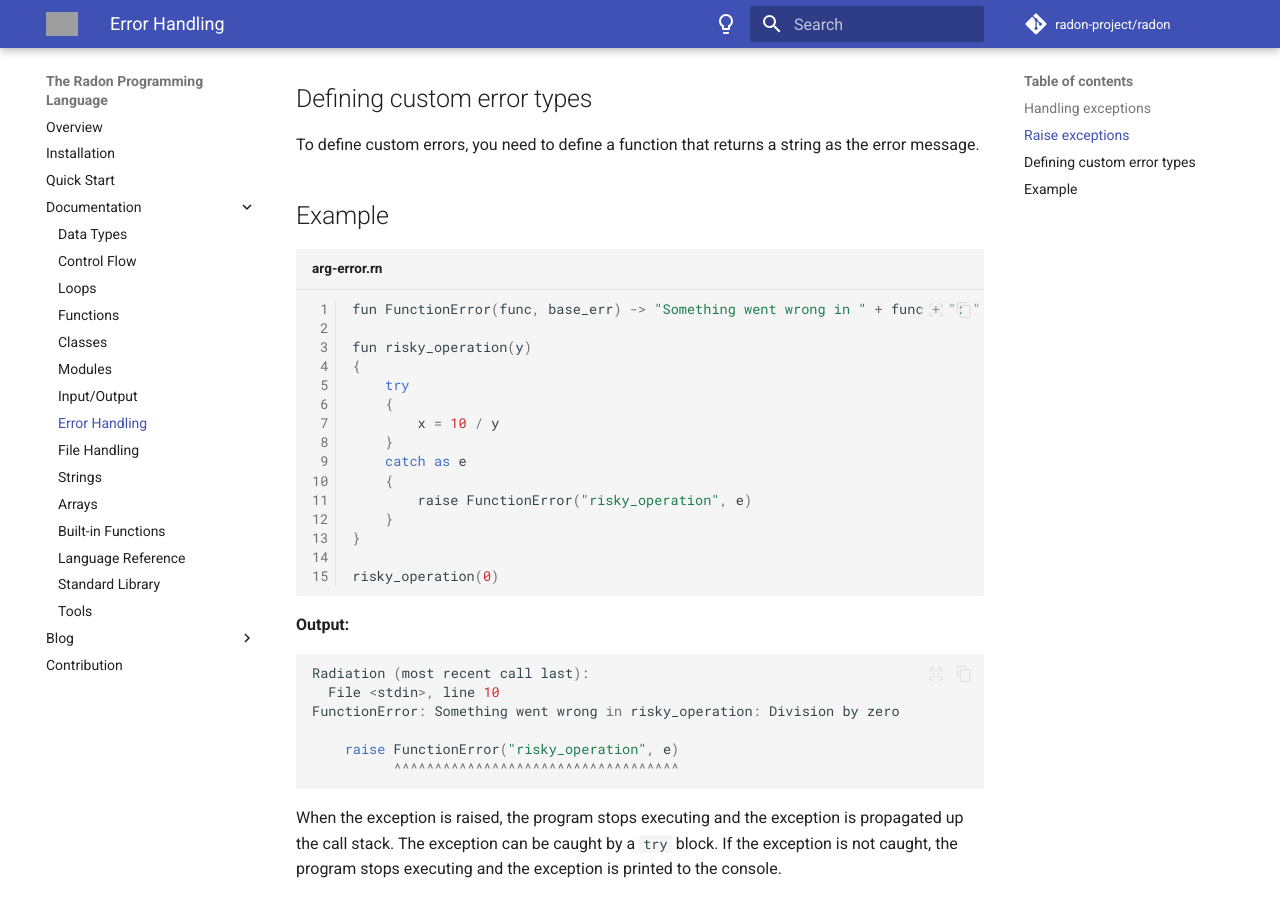
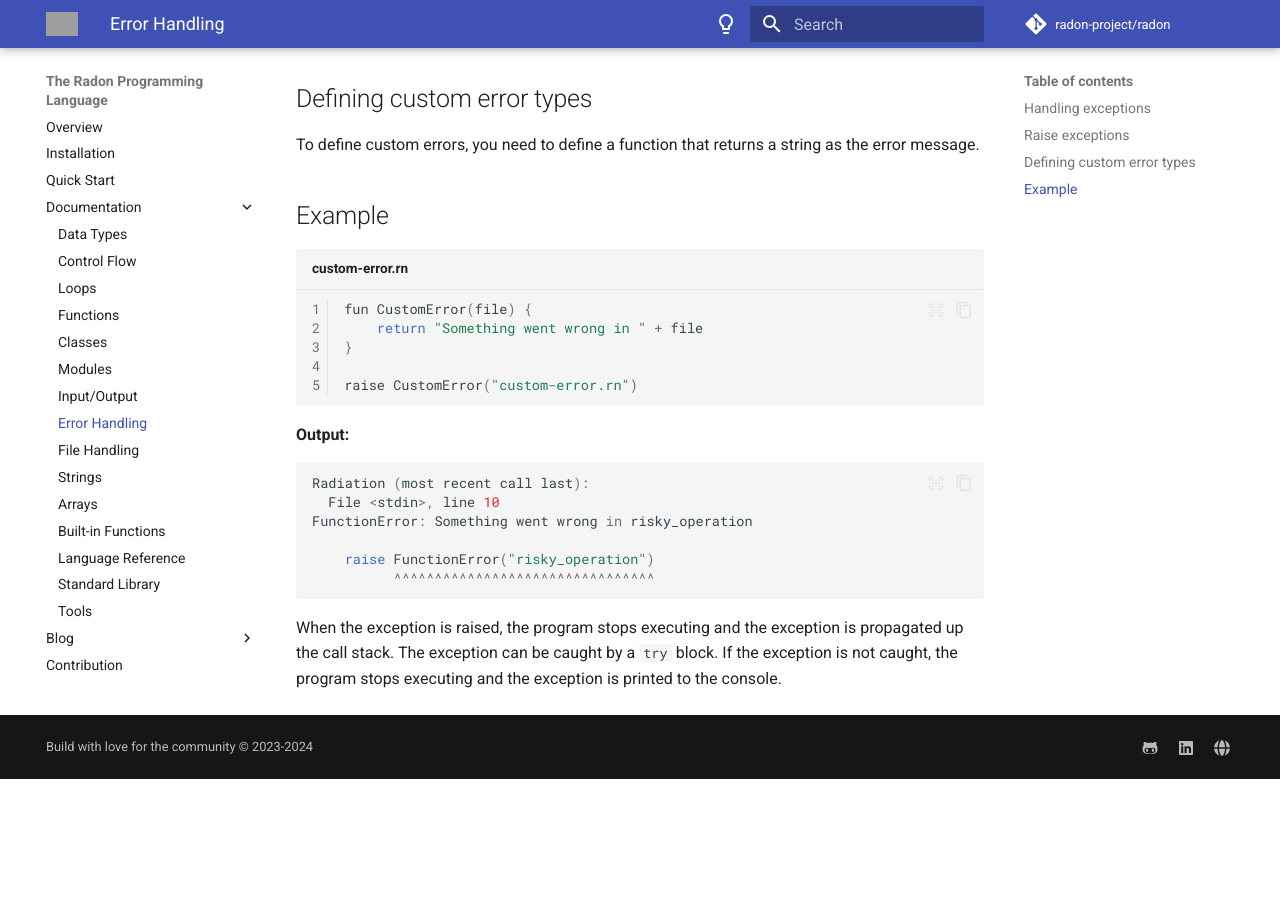
Before and after one commit to radon-project/docs, an MkDocs documentation site: the page built from docs/error-handling.md, in a window 1280 px wide and 900 px high, scrolled down 1703 px. Built offline with MkDocs 1.6.1 and Material for MkDocs 9.7.7, drawn with Linux system fonts in a browser that asks for light colours; comment, search, counter and statistics services are not loaded; after the commit the page ends 2482 px from its top, so only the background shows below that; grey boxes are pictures that could not be loaded.

Commit message:
Update error-handling.md

````diff
--- a/docs/error-handling.md
+++ b/docs/error-handling.md
@@ -79,22 +79,12 @@ error message.
 
 ## Example
 
-```js linenums="1" title="arg-error.rn"
-fun FunctionError(func, base_err) -> "Something went wrong in " + func + ": " + base_err
-
-fun risky_operation(y)
-{
-    try
-    {
-        x = 10 / y
-    }
-    catch as e
-    {
-        raise FunctionError("risky_operation", e)
-    }
+```js linenums="1" title="custom-error.rn"
+fun CustomError(file) {
+    return "Something went wrong in " + file
 }
 
-risky_operation(0)
+raise CustomError("custom-error.rn")
 ```
 
 **Output:**
@@ -102,10 +92,10 @@ risky_operation(0)
 ```py
 Radiation (most recent call last):
   File <stdin>, line 10
-FunctionError: Something went wrong in risky_operation: Division by zero
+FunctionError: Something went wrong in risky_operation
 
-    raise FunctionError("risky_operation", e)
-          ^^^^^^^^^^^^^^^^^^^^^^^^^^^^^^^^^^^
+    raise FunctionError("risky_operation")
+          ^^^^^^^^^^^^^^^^^^^^^^^^^^^^^^^^
 
 ```
 
````
